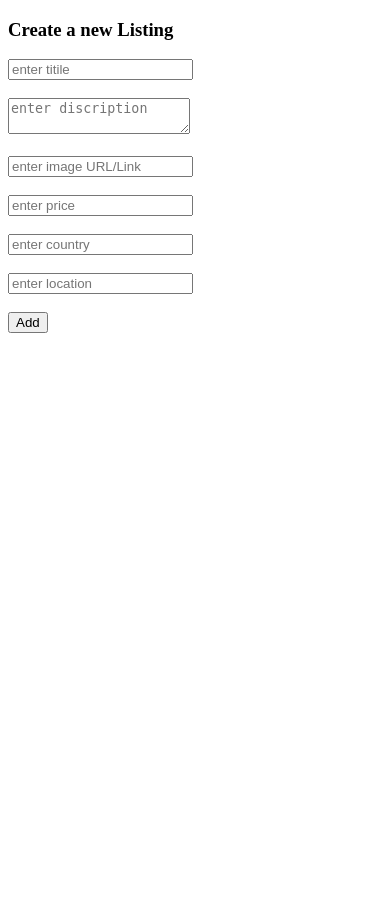
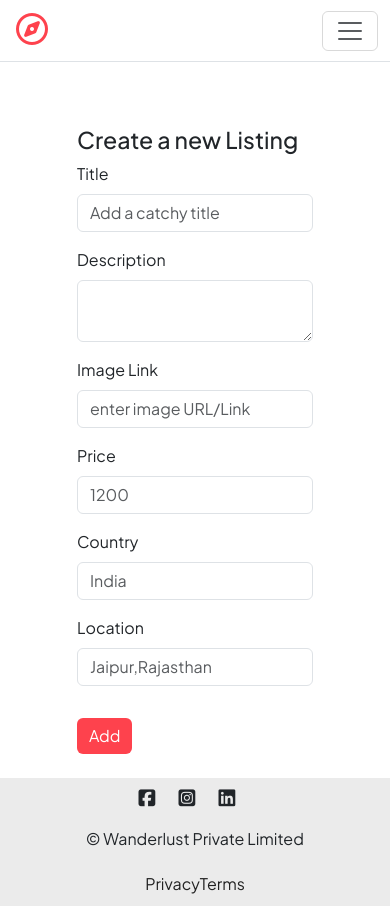
Before and after one commit to Pradyumn-Chamoli/AirBnb-Clone, a Node server app: page /listings/new in a window 390 px wide. Before the commit the page ends 333 px from the top, so only its background shows below. Run offline with Node 20, Linux system fonts and the light colour scheme; some libraries are stand-ins or nearby versions.

Commit message:
added styling in new,edit and show listing page

```diff
--- a/public/css/style.css
+++ b/public/css/style.css
@@ -1,6 +1,13 @@
-.body{
+body{
   font-family: "Plus Jakarta Sans", sans-serif !important;
+  display: flex;
+  flex-direction: column;
+  min-height: 100vh;
 
+}
+
+.container{
+    flex: 1;
 }
 
 
@@ -89,3 +96,32 @@
     opacity: 0.2;
     background-color: white;
 }
+
+/* new page */
+.add-btn{
+    background-color: #fe424d !important;
+    border: none !important;
+
+}
+
+/* edit page */
+
+.edit-btn{
+    background-color: #fe424d !important;
+    border: none !important;
+}
+
+
+.show-img{
+    height: 30vh;
+
+}
+
+.btns{
+    display: flex;
+}
+
+.show-card{
+    padding-left: 0;
+    padding-right: 0;
+}
--- a/views/listings/new.ejs
+++ b/views/listings/new.ejs
@@ -1,28 +1,42 @@
-<!DOCTYPE html>
-<html lang="en">
-<head>
-    <meta charset="UTF-8">
-    <meta name="viewport" content="width=device-width, initial-scale=1.0">
-    <title>Wanderlust</title>
-</head>
-<body>
+<% layout("/layouts/boilerplate.ejs")%>
+<div class="row mt-3">
+    <div class="col-8 offset-2">
+        <br><br>
     <h3>Create a new Listing</h3>
     <form  method="POST" action="/listings">
-        <input name="listing[title]" placeholder="enter titile">
-        <br><br>
-        <textarea name="listing[discription]" placeholder="enter discription"></textarea>
-        <br><br>
-        <input name="listing[image]" placeholder="enter image URL/Link" type="text">
-        <br><br>
-        <input name="listing[price]" placeholder="enter price" type="number">
-        <br><br>
-        <input name="listing[country]" placeholder="enter country" type="text">
-        <br><br>
-        <input name="listing[location]" placeholder="enter location" type="text">
-        <br><br>
-        <button>Add</button>
+        <div class="mb-3">
+            <label for="title" class="form-label">Title</label>
+            <input name="listing[title]" placeholder="Add a catchy title" type="text" class="form-control">
+        </div>
+        <div class="mb-3">
+            <label for="description" class="form-label">Description</label>
+            <textarea name="listing[description]" class="form-control"></textarea>
+        </div>
+        <div class="mb-3">
+            <label for="image" class="form-label">Image Link</label>
+            <input name="listing[image]" placeholder="enter image URL/Link" type="text" class="form-control">
+        </div>
+
+        <div class="row">
+        <div class="mb-3 col-md-4">
+            <label for="price" class="form-label">Price</label>
+            <input name="listing[price]" placeholder="1200" type="number" class="form-control">
+        </div>
+        <div class="mb-3 col-md-8">
+            <label for="country" class="form-label">Country</label>
+            <input name="listing[country]" placeholder="India" type="text" class="form-control">
+        </div>
+        </div>
+        <div class="mb-3">
+            <label for="location" class="form-label">Location</label>
+            <input name="listing[location]" placeholder="Jaipur,Rajasthan" type="text" class="form-control"">
+        </div>
+        <button class="btn btn-dark add-btn mt-3">Add</button>
+        <br>
+        <br>
+
 
     </form>
+    </div>
 
-</body>
-</html>
+</div>
```
Also changed, not shown: views/listings/edit.ejs (+40 -26 lines), views/listings/show.ejs (+27 -11 lines).
